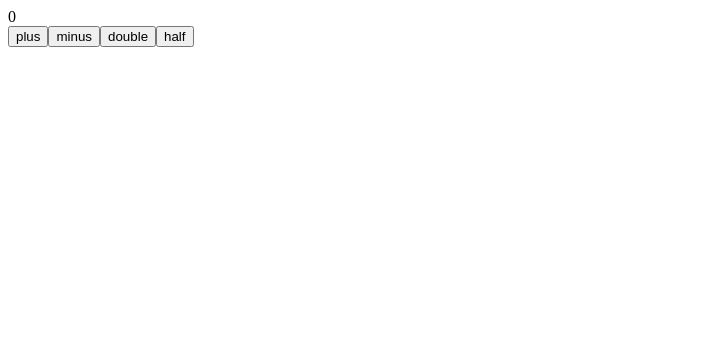
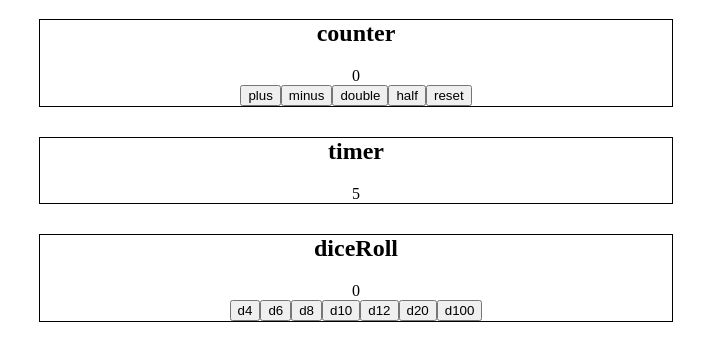
Before and after one commit to lghiggino/FSO-react, a React (Create React App) app: page / in a window 1280 px wide. Shown: the top 360 px of the page, without its empty margins (0-728 px from the left). Built offline with nearby package versions, Linux system fonts and the light colour scheme.

Commit message:
handleClicks,switches and fun

```diff
--- a/src/App.css
+++ b/src/App.css
@@ -36,3 +36,10 @@
     transform: rotate(360deg);
   }
 }
+
+section{
+  margin: 1rem 2rem 2rem;
+  outline: 1px solid black;
+  max-width: 50%;
+  text-align: center;
+}
--- a/src/App.js
+++ b/src/App.js
@@ -1,26 +1,109 @@
 import React, {useState}from 'react'
+import styles from "./App.css"
+
+function Display(props){
+    return (
+        <div>{props.counter}</div>
+    )
+}
+
+function Button(props){
+    return (
+        <button onClick={props.handleClick}>
+            {props.text}
+        </button>
+    )
+}
+
 
 const App = () => {
   const [counter, setCounter] = useState(0);
+  const [timer, setTimer] = useState(0);
+  const [dice, setDice] = useState(0);
+
+  setTimeout(
+      () => setTimer(timer + 1), 1000
+  )
+
+  const changeCounterValue = (e) => {
+      switch(e.target.firstChild.data){
+          case ("plus"):
+          setCounter(counter + 1)
+          break;
+          case ("minus"):
+          setCounter(counter - 1)
+          break;
+          case ("double"):
+          setCounter(counter * 2)
+          break;
+          case ("half"):
+          setCounter(counter / 2)
+          break;
+          case ("reset"):
+          setCounter(0)
+          break;
+      }
+  }
+
+//   const increaseOne = () => {setCounter(counter + 1)}
+//   const decreaseOne = () => {setCounter(counter - 1)}
+//   const doubleValue = () => {setCounter(counter * 2)}
+//   const halfValue  = () => {setCounter(counter / 2)}
+//   const resetValue = () => {setCounter(0)}
+
+const rollDice = (e) => {
+    let diceMAX = Number(e.target.id.slice(1))
+    setDice(Math.ceil(Math.random()*diceMAX))
+}
 
   return (
     <>
-        <div>{counter}</div>
-        <button onClick={() => {setCounter(counter + 1)}}>
-            plus
-        </button>
+        <section>
+            <h2>counter</h2>
+            <Display counter = {counter}/>
+            <Button handleClick ={changeCounterValue} text="plus" />
+            <Button handleClick ={changeCounterValue} text="minus" />
+            <Button handleClick ={changeCounterValue} text="double" />
+            <Button handleClick ={changeCounterValue} text="half" />
+            <Button handleClick ={changeCounterValue} text="reset" />
+        </section>
 
-        <button onClick={() => {setCounter(counter - 1)}}>
-            minus
-        </button>
+        <section>
+            <h2>timer</h2>
+            <div>{timer}</div>
+        </section>
 
-        <button onClick={() => {setCounter(counter * 2)}}>
-            double
-        </button>
+        <section>
+            <h2>diceRoll</h2>
+            <div>{dice}</div>
+            <button id="d4" onClick={rollDice}>
+                d4
+            </button>
 
-        <button onClick={() => {setCounter(counter / 2)}}>
-            half
-        </button>
+            <button id="d6" onClick={rollDice}>
+                d6
+            </button>
+
+            <button id="d8" onClick={rollDice}>
+                d8
+            </button>
+
+            <button id="d10" onClick={rollDice}>
+                d10
+            </button>
+
+            <button id="d12" onClick={rollDice}>
+                d12
+            </button>
+
+            <button id="d20" onClick={rollDice}>
+                d20
+            </button>
+            {/* Função original aqui apenas para ilustrar/relembrar */}
+            <button id="d100" onClick={() => { setDice(Math.ceil(Math.random()*100))}}>
+                d100
+            </button>
+        </section>
     </>
   )
 }
```
Also changed, not shown: src/AppCalculator.js (+5 -4 lines).
